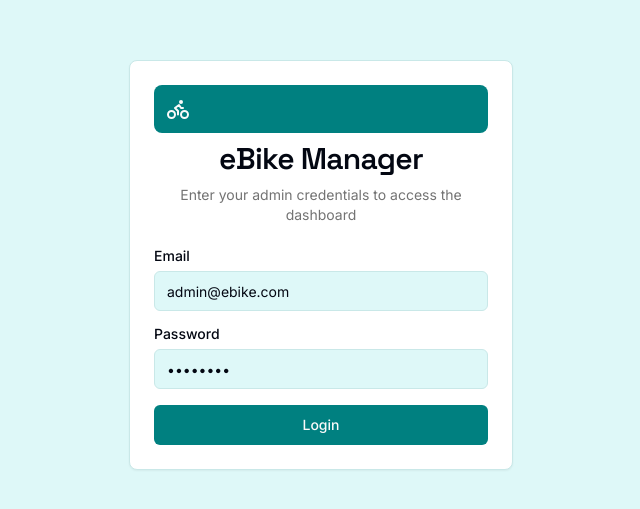
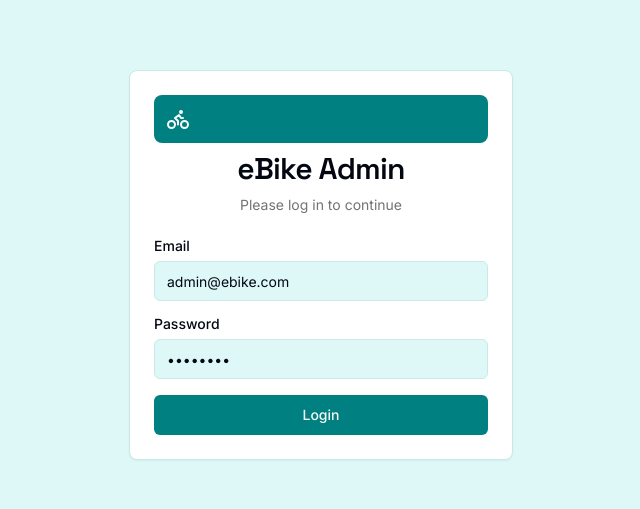
Before and after one commit to rubyones/eco-cycle-rentals, a Next.js app: page /login in a window 1280 px wide. Shown: the part 135-644 px from the top of the page, without its empty margins (319-959 px from the left). Built offline with nearby package versions, Linux system fonts and the light colour scheme.

Commit message:
example for this

```diff
--- a/src/app/login/page.tsx
+++ b/src/app/login/page.tsx
@@ -20,8 +20,8 @@ export default function LoginPage() {
             <div className="inline-block rounded-lg bg-primary p-3 text-primary-foreground">
                 <Bike className="h-6 w-6" />
             </div>
-          <CardTitle className="text-3xl">eBike Manager</CardTitle>
-          <CardDescription>Enter your admin credentials to access the dashboard</CardDescription>
+          <CardTitle className="text-3xl">eBike Admin</CardTitle>
+          <CardDescription>Please log in to continue</CardDescription>
         </CardHeader>
         <CardContent>
           <div className="grid gap-4">
```
